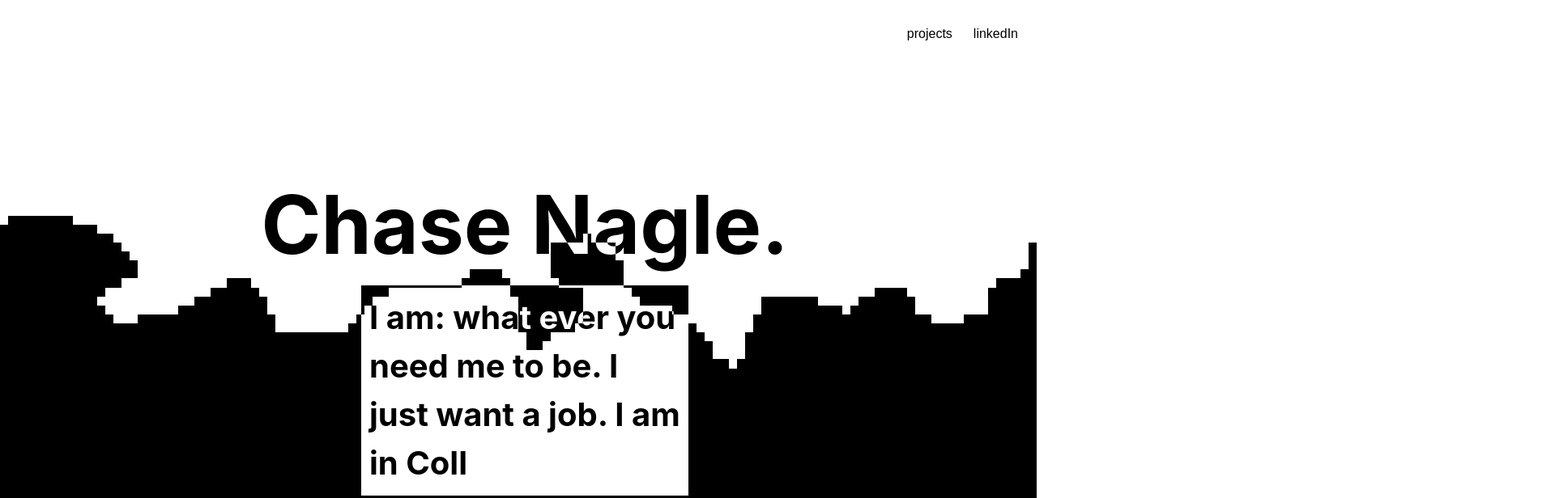
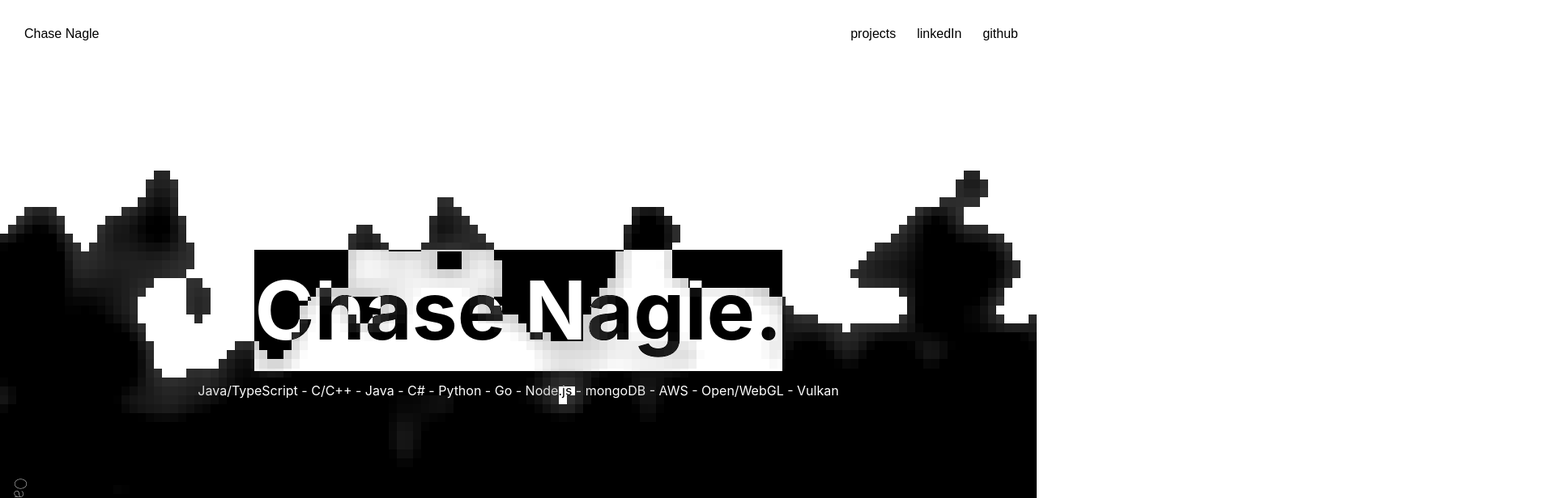
Before and after one commit to tortooga2/2025Portfolio, a React (Vite) app: page / in a window 1280 px wide. Shown: the top 616 px of the page at 81% size, 1920 px wide, since content can reach past the window. Built offline with nearby package versions, Linux system fonts and the light colour scheme; a web font is replaced by a local one.

Commit message:
Making some decent progress. Reused flame for footer area

```diff
--- a/src/App.jsx
+++ b/src/App.jsx
@@ -3,42 +3,51 @@ import { Analytics } from "@vercel/analytics/react"
 
 import Header from './Components/Header'
 import HtmlCanvas from './Components/htmlCanvas'
+import Projects from './Components/Projects'
 import './App.css'
 
+
+
+
 function App() {
-
-  const iAmRef = useRef("I Am: ");
-  const whatAmI = "what ever you need me to be. I just want a job. I am in College you really think I have specialized yet! I am a tool. A blank canvas for which you can impart your paint upon. I am here and ready to learn. Heck I done made this website, how bad could I be right. Take a chance, Take a chance, take a change. If you Change your Mind... I am the first in line. Take on chance on ME!";
-
-  useEffect(() => {
-    let current_string = "I am: ";
-
-    if (iAmRef) {
-      whatAmI.split("").forEach((letter, index) => {
-        setTimeout(() => {
-          current_string += letter;
-          iAmRef.current.innerText = current_string;
-        }, 100 * index);
-      })
-    }
-  }, []);
 
 
 
   return (
     <>
       <Analytics />
-      <Header />
-      <div className="NameTag" style={{ position: "absolute", zIndex: "1", filter: "invert(100%)", mixBlendMode: 'difference', width: "100%", display: "flex", height: "100%", flexDirection: "column", justifyContent: "center", alignItems: "center" }}>
+      <div className="App" style={{ display: "flex", flexDirection: "column", width: "100%", alignItems: "center", textAlign: "center" }}>
 
-        <h1 style={{ fontSize: "100px", color: "black", margin: "0", padding: "0" }}>Chase Nagle. </h1>
+        <Header />
+        <div className="NameTag" style={{ position: "absolute", width: "auto", height: "100%", display: "flex", flexDirection: "column", justifyContent: "center", alignItems: "center", textAlign: "left", zIndex: "1", filter: "invert(100%)", mixBlendMode: 'difference', color: "black" }}>
+          <div style={{ display: "flex", flexDirection: "column-reverse", alignItems: "center", textAlign: "center", width: "100%", margin: "0", padding: "0" }}>
 
-        <h1 ref={iAmRef} style={{ fontSize: "40px", color: "white", backgroundColor: "black", margin: "0", padding: "10px", width: "30%" }}>I am: </h1>
+            <h1 style={{ fontSize: "100px", margin: "0", padding: "0", backgroundColor: "black", color: "white", width: "fit-content" }}>Chase Nagle.</h1>
 
-      </div>
-      <h1 style={{ position: "fixed", bottom: "0", right: "10px", fontSize: "20px", color: "black", zIndex: "1", fontWeight: "lighter" }}>@2025 </h1>
-      <HtmlCanvas tipColor={[0.0, 0.0, 0.0]} bodyColor={[0.0, 0.0, 0.0]} />
-      <div style={{ height: "300vh", width: "300vw" }}></div>
+          </div>
+          <div style={{ display: "flex", flexDirection: "column", justifyContent: "center", alignItems: "left", textAlign: "left", width: "100%", margin: "0", padding: "0", lineHeight: "1rem" }}>
+            <p style={{}}>Java/TypeScript - C/C++ - Java - C# - Python - Go - Node.js - mongoDB - AWS - Open/WebGL - Vulkan</p>
+          </div>
+
+        </div>
+
+        <h1 style={{ filter: "invert(100%)", mixBlendMode: "difference", position: "fixed", bottom: "0", left: "0", margin: "10px", fontSize: "20px", color: "black", zIndex: "1", fontWeight: "lighter", writingMode: "vertical-rl" }}>Oakland, CA - @2025 </h1>
+
+
+
+
+        <HtmlCanvas tipColor={[1.0, 1.0, 1.0]} bodyColor={[0.0, 0.0, 0.0]} dist={45.0} scroll={0.1} />
+
+        <HtmlCanvas tipColor={[0.0, 0.0, 0.0]} bodyColor={[1.0, 1.0, 1.0]} dist={0.0} scroll={0.01} />
+        <div style={{ height: "90vh", width: "100vw" }}></div>
+        <h1 style={{ color: "black", filter: "invert(100%)", mixBlendMode: "difference" }}>Projects</h1>
+
+      </div >
+      <div style={{ height: "80vh", width: "100vw" }}></div>
+
+
+
+
     </>
   )
 }
--- a/src/Components/Header.jsx
+++ b/src/Components/Header.jsx
@@ -11,7 +11,9 @@ const Header = () => {
   const [headerStyle, setHeaderStyle] = useState({
     //backgroundColor: 'black',
     fontFamily: "'AOK Buenos Aires', sans-serif",
-    color: 'white',
+    color: 'black',
+    filter: "invert(100%)",
+    mixBlendMode: 'difference',
     padding: '10px',
     position: 'fixed',
     display: 'flex',
@@ -29,7 +31,6 @@ const Header = () => {
     fontSize: '1em',
     padding: "20px",
     margin: '0',
-    color: 'white',
   });
 
   const [navStyle, setNavStyle] = useState({
@@ -49,6 +50,7 @@ const Header = () => {
       <div className="Nav" style={navStyle}>
         <NavItem name="projects" color="black" bg_color="#FFFFFF" />
         <NavItem name="linkedIn" color="black" bg_color="#FFFFFF" onClick={() => { window.open("https://www.linkedin.com/in/chase-nagle-7069a6212/", "_blank") }} />
+        <NavItem name="github" color="black" bg_color="#FFFFFF" onClick={() => { window.open("https://www.github.com/tortooga2", "_blank") }} />
 
 
 
--- a/src/Components/NavItem.jsx
+++ b/src/Components/NavItem.jsx
@@ -13,10 +13,10 @@ const NavItem = ({ name, color, bg_color, onClick }) => {
     paddingLeft: '3px',
     paddingRight: '3px',
     transition: '0.3s ease',
-    color: "white",
+
     cursor: "pointer",
-    filter: 'invert(100%)',
-    mixBlendMode: 'difference',
+
+
 
 
 
@@ -52,12 +52,14 @@ const NavItem = ({ name, color, bg_color, onClick }) => {
       ...navItemStyle,
       color: color,
     });
+
+
   }
 
 
 
   return (
-    <div className="NavItem" style={navItemStyle} onMouseEnter={Transition("100%", color)} onMouseLeave={Transition("0%", "white")} onClick={onClick}>
+    <div className="NavItem" style={navItemStyle} onMouseEnter={Transition("100%", "white")} onMouseLeave={Transition("0%", "black")} onClick={onClick}>
       <div className="navText">{name}</div>
       <div className="NavItem-Underline" style={underlineStyle}></div>
     </div>
--- /dev/null
+++ b/src/Components/Projects.jsx
@@ -0,0 +1,35 @@
+import { useState, useRef, useEffect } from 'react'
+import propTypes from 'prop-types'
+
+
+
+const Projects = ({ title, desc, timeline }) => {
+
+  const [itemStyle, setItemStyle] = useState({ color: "white", display: "flex", flexDirection: "row", justifyContent: "space-between", alignItems: "center", width: "100%", height: "30px" });
+
+  const onHover = () => {
+    setItemStyle({
+      ...itemStyle,
+      color: "black",
+      backgroundColor: "white",
+      transition: "0.3s ease"
+    })
+  }
+
+  return (
+    <div className="ProjectsSection" style={itemStyle} onMouseEnter={onHover} >
+      <p>{title}</p>
+      <p>{desc}</p>
+      <p>{timeline}</p>
+    </div >
+  )
+};
+
+Projects.propTypes = {
+  title: propTypes.string,
+  desc: propTypes.string,
+  timeline: propTypes.string
+}
+
+
+export default Projects
--- a/src/Components/htmlCanvas.jsx
+++ b/src/Components/htmlCanvas.jsx
@@ -2,7 +2,7 @@ import { useEffect, useRef, useState } from 'react';
 
 import propTypes from 'prop-types';
 
-const HtmlCanvas = ({ tipColor, bodyColor }) => {
+const HtmlCanvas = ({ tipColor, bodyColor, dist, scroll }) => {
   const canvasRef = useRef(null);
 
   const vertShader = `
@@ -75,11 +75,11 @@ float map(float value, float min1, float max1, float min2, float max2) {
     color = color * step(0.6, color);
 
 
-      if(color > 0.1){
+      if(color > 0.0){
       vec4 color = mix( vec4(tipColor, 1.0), vec4(bodyColor, 1.0), color * 1.35);
       //gl_FragColor = vec4(1.0, 1.0 - (color + grad)/2.0, 0.0, color);
       gl_FragColor = color;
-      } else { gl_FragColor = vec4(1.0, 1.0, 1.0, 1.0); }
+      } else { gl_FragColor = vec4(0.0, 0.0, 0.0, 0.0); }
 
 
 
@@ -88,9 +88,10 @@ float map(float value, float min1, float max1, float min2, float max2) {
 
 
   const time = useRef(0);
-  const yDist = useRef(46.0);
+  const yDist = useRef(dist);
   const lastScrollY = useRef(0);
   const scrollSpeed = useRef(0.0);
+  const scrollFactor = useRef(scroll);
 
 
 
@@ -147,10 +148,10 @@ float map(float value, float min1, float max1, float min2, float max2) {
 
       webGLCavnas.clearColor(0.0, 0.0, 0.0, 1.0);
       webGLCavnas.clear(webGLCavnas.COLOR_BUFFER_BIT);
-      time.current -= 0.02;
+      time.current -= 0.015;
       scrollSpeed.current = window.scrollY - lastScrollY.current;
       lastScrollY.current = window.scrollY;
-      yDist.current += scrollSpeed.current * 0.1;
+      yDist.current += scrollSpeed.current * scrollFactor.current;
 
       webGLCavnas.useProgram(program);
 
@@ -197,6 +198,7 @@ float map(float value, float min1, float max1, float min2, float max2) {
 HtmlCanvas.propTypes = {
   width: propTypes.number,
   height: propTypes.number,
+  dist: propTypes.number,
 };
 
 
--- a/src/index.css
+++ b/src/index.css
@@ -13,6 +13,12 @@
 
 
 body{
-  background-color: white;
-  color: black;
+  display: flex;
+  justify-content: center;
+  align-items: center;
+  background-color: #ffffff;
 }
+
+.App{
+
+}
```
